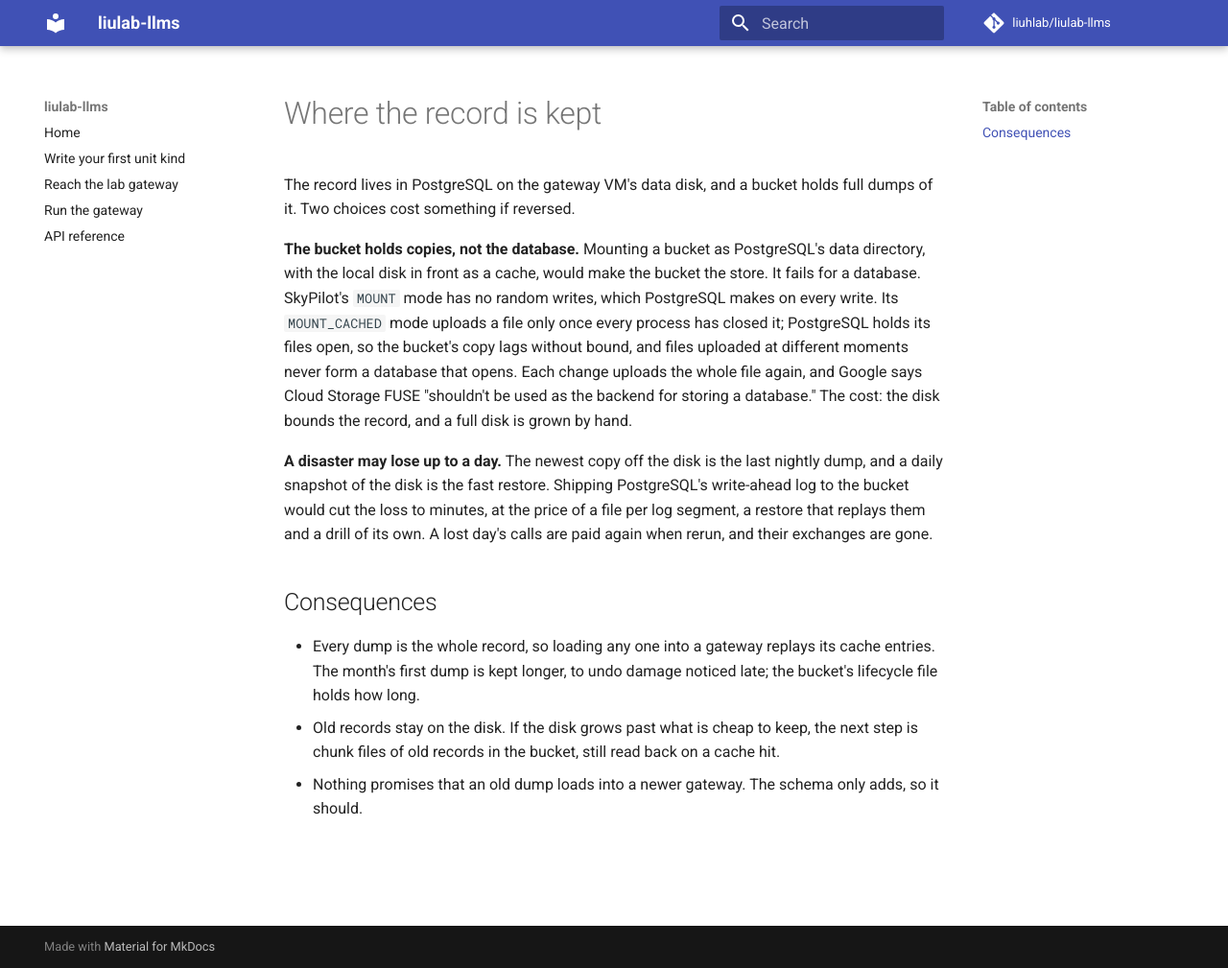
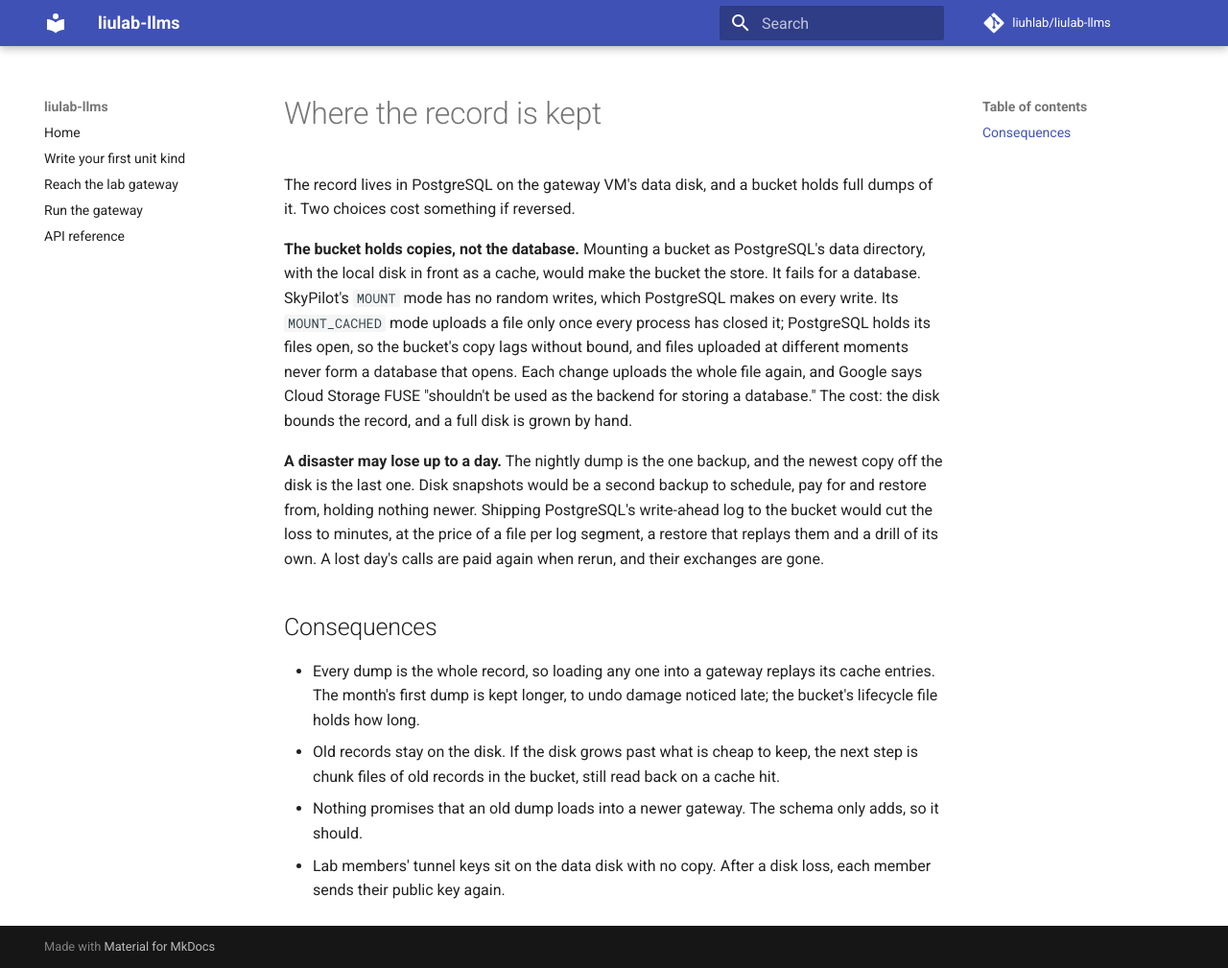
Before and after one commit to liuhlab/liulab-llms, an MkDocs documentation site: the page built from docs/adr/0013-where-the-record-is-kept.md, in a window 1280 px wide and 1009 px high. Shown: the whole window at 96% size. Built offline with MkDocs 1.6.1 and Material for MkDocs 9.7.7, drawn with Linux system fonts in a browser that asks for light colours; comment, search, counter and statistics services are not loaded.

Commit message:
Keep the nightly dump as the gateway's one backup
Drop the disk's daily snapshot schedule and the snapshot before an
upgrade. An upgrade now starts with a fresh dump to the bucket, which
expires on the bucket's own schedule; a manual snapshot never expired.

Co-Authored-By: Claude Opus 5.5 <noreply@anthropic.com>

```diff
--- a/docs/adr/0013-where-the-record-is-kept.md
+++ b/docs/adr/0013-where-the-record-is-kept.md
@@ -17,8 +17,9 @@ uploaded at different moments never form a database that opens. Each change uplo
 whole file again, and Google says Cloud Storage FUSE "shouldn't be used as the backend for
 storing a database." The cost: the disk bounds the record, and a full disk is grown by hand.
 
-**A disaster may lose up to a day.** The newest copy off the disk is the last nightly dump,
-and a daily snapshot of the disk is the fast restore. Shipping PostgreSQL's write-ahead log
+**A disaster may lose up to a day.** The nightly dump is the one backup, and the newest copy
+off the disk is the last one. Disk snapshots would be a second backup to schedule, pay for
+and restore from, holding nothing newer. Shipping PostgreSQL's write-ahead log
 to the bucket would cut the loss to minutes, at the price of a file per log segment, a
 restore that replays them and a drill of its own. A lost day's calls are paid again when
 rerun, and their exchanges are gone.
@@ -32,3 +33,5 @@ rerun, and their exchanges are gone.
   is chunk files of old records in the bucket, still read back on a cache hit.
 - Nothing promises that an old dump loads into a newer gateway. The schema only adds, so it
   should.
+- Lab members' tunnel keys sit on the data disk with no copy. After a disk loss, each member
+  sends their public key again.
```
Also changed, not shown: skills/gateway-setup/SKILL.md (+3 -2 lines), skills/gateway-setup/gcp.md (+4 -43 lines).
